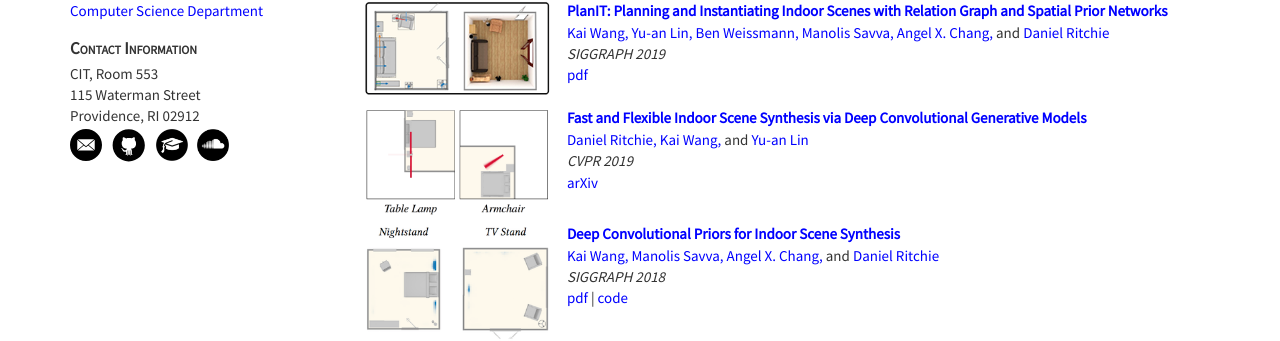
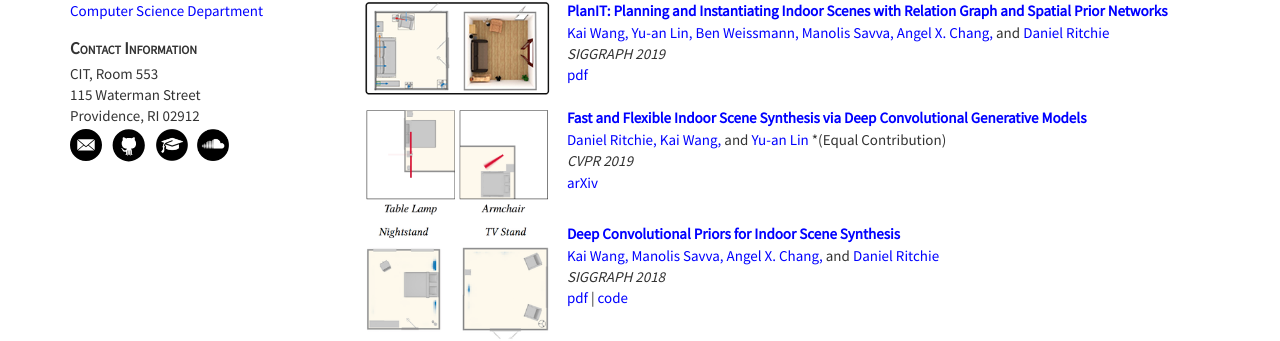
Before and after one commit to kwang-ether/kwang-ether.github.io, a Jekyll site: the page built from index.html, in a window 1280 px wide. Shown: the part 395-736 px from the top of the page. Built offline with Jekyll 4.4.1, drawn with Linux system fonts in a browser that asks for light colours.

Commit message:
shamelessly claiming equal contribution

```diff
--- a/_data/people.json
+++ b/_data/people.json
@@ -1,6 +1,8 @@
 {
 	"Kai Wang": "/",
+	"Kai Wang*": "/",
 	"Daniel Ritchie": "https://dritchie.github.io",
+	"Daniel Ritchie*": "https://dritchie.github.io",
 	"Manolis Savva": "http://msavva.github.io",
 	"Angel X. Chang": "https://angelxuanchang.github.io/",
 	"Yu-an Lin": "https://www.linkedin.com/in/ya-lin/",
--- a/_data/publications.json
+++ b/_data/publications.json
@@ -18,7 +18,8 @@
 		"date": "2019-06-16",
 		"links" : [
 			{"type": "link", "name": "arXiv", "target": "https://arxiv.org/abs/1811.12463"}
-		]
+		],
+                "equalcontrib": true
 	},
 
 {
--- a/index.html
+++ b/index.html
@@ -76,6 +76,9 @@ layout: default
 							{{ author }}{% if forloop.last == false %}{% unless forloop.length == 2 %}, {% endunless %}{% endif %}
 						{% endif %}
 					{% endfor %}
+                                        {% if pub.equalcontrib %}
+                                         *(Equal Contribution)
+                                        {% endif %}
 				</div>
 
 
```
